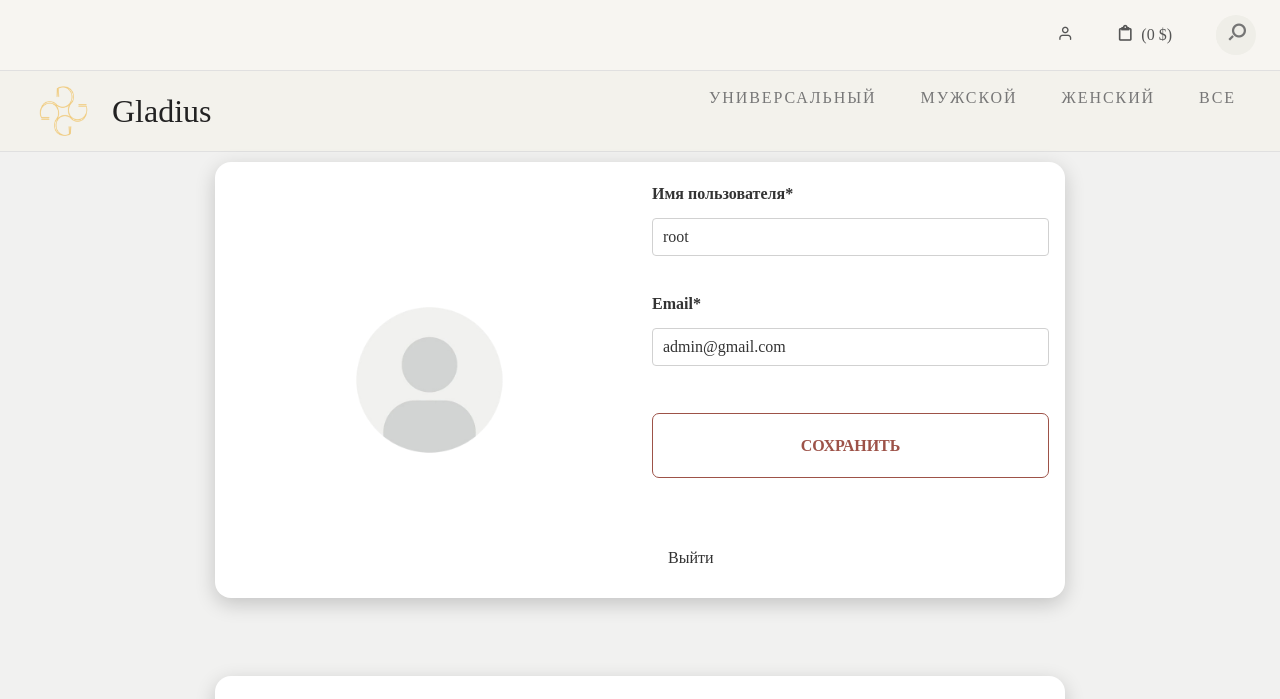
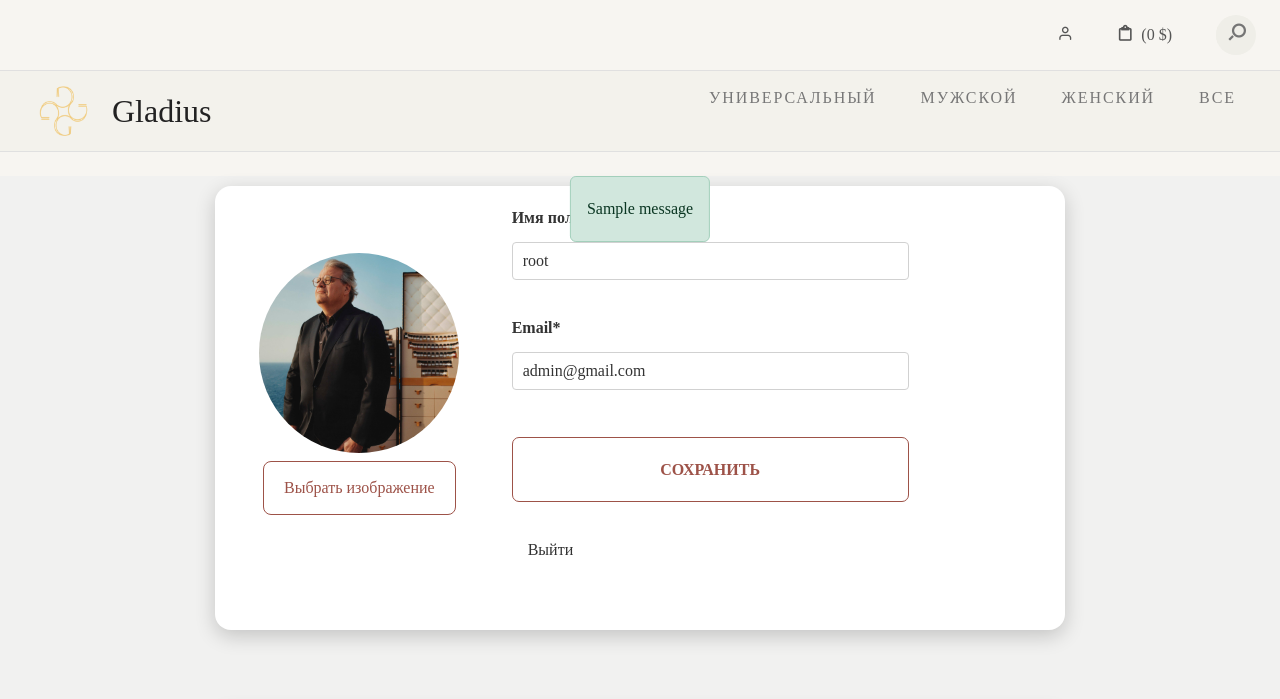
Before and after one commit to KadyrberdiJs/Gladius, a Django app: page /user/profile/ in a window 1280 px wide. Shown: the top 699 px of the page. Run offline with Django 5.2, Linux system fonts and the light colour scheme; a user stored in the database is signed in; data comes from the database, SQL or seed files in the repository; both versions use the stored data as it was after the commit; tables that the repository leaves empty hold one stand-in row (values such as "Sample post"); one stand-in notice (Sample message) is shown; some libraries are stand-ins or nearby versions; some web fonts are replaced.

Commit message:
profile page is full ready

```diff
--- a/parfumes/templates/parfumes/catalog.html
+++ b/parfumes/templates/parfumes/catalog.html
@@ -18,7 +18,7 @@
 
 			 <form action=""
 			  method='GET' id='sortForm'>
-				 <select class="form-select form-select-sm"
+				 <select class="form-select form-select-sm luxury-select"
 				 name='sort_by' id='sortSelect'>
 				 <option value="" disabled {% if not request.GET.sort_by %}selected{% endif %} hidden>Фильтры</option>
 					 <option value="relevant"
--- a/parfumes/templates/parfumes/product.html
+++ b/parfumes/templates/parfumes/product.html
@@ -21,7 +21,7 @@
 			</div>
 
 
-    <form action="{% url "cart:add_to_cart" 1%}" method='post'>
+    <form action="" method='post'>
       {% csrf_token %}
       <label>Выбери объем (ml):</label>
       <select class="ml_size d-flex" name="ml_size" required>
--- a/static/css/style.css
+++ b/static/css/style.css
@@ -3251,3 +3251,43 @@ small {
 .footer a:hover {
     text-decoration: underline;
 }
+
+.custom-file-upload {
+    display: inline-block;
+    padding: 10px 20px;
+    cursor: pointer;
+    background: white;
+    color: #9D5248;
+    border-radius: 8px;
+    border: 1px solid #9D5248;
+    font-weight: 500;
+    transition: background 0.7s;
+}
+.custom-file-upload:hover {
+    background: #9D5248;
+    color: white;
+}
+#id_image {
+    display: none; /* hide the real file input */
+}
+.luxury-select {
+    border: 1px solid #9D5248; /* luxurious border */
+    color: #9D5248;            /* text color */
+    font-weight: 500;           /* medium weight for elegance */
+    font-family: "Playfair Display", serif;
+    border-radius: 8px;         /* smooth rounded corners */
+    padding: 0.35rem 0.75rem;   /* minimal padding */
+    background-color: #fff;     /* clean background */
+    transition: all 0.3s ease; /* smooth hover/focus */
+}
+
+.luxury-select:focus {
+    outline: none;
+    border-color: #6b3733;      /* slightly darker shade on focus */
+    box-shadow: 0 0 5px rgba(157, 82, 72, 0.5);
+}
+
+.luxury-select option {
+    color: #333;                /* readable option text */
+    background-color: #fff;
+}
--- /dev/null
+++ b/static/js/alert.js
@@ -0,0 +1,208 @@
+// Когда html документ готов (прорисован)
+$(document).ready(function () {
+    // берем в переменную элемент разметки с id jq-notification для оповещений от ajax
+    var successMessage = $("#jq-notification");
+
+    // Ловим собыитие клика по кнопке добавить в корзину
+    $(document).on("click", ".add-to-cart", function (e) {
+        // Блокируем его базовое действие
+        e.preventDefault();
+
+        // Берем элемент счетчика в значке корзины и берем оттуда значение
+        var goodsInCartCount = $("#goods-in-cart-count");
+        var cartCount = parseInt(goodsInCartCount.text() || 0);
+
+        // Получаем id товара из атрибута data-product-id
+        var product_id = $(this).data("product-id");
+
+        // Из атрибута href берем ссылку на контроллер django
+        var add_to_cart_url = $(this).attr("href");
+
+        // делаем post запрос через ajax не перезагружая страницу
+        $.ajax({
+            type: "POST",
+            url: add_to_cart_url,
+            data: {
+                product_id: product_id,
+                csrfmiddlewaretoken: $("[name=csrfmiddlewaretoken]").val(),
+            },
+            success: function (data) {
+                // Сообщение
+                successMessage.html(data.message);
+                successMessage.fadeIn(400);
+                // Через 7сек убираем сообщение
+                setTimeout(function () {
+                    successMessage.fadeOut(400);
+                }, 3000);
+
+                // Увеличиваем количество товаров в корзине (отрисовка в шаблоне)
+                cartCount++;
+                goodsInCartCount.text(cartCount);
+
+                // Меняем содержимое корзины на ответ от django (новый отрисованный фрагмент разметки корзины)
+                var cartItemsContainer = $("#cart-items-container");
+                cartItemsContainer.html(data.cart_items_html);
+
+            },
+
+            error: function (data) {
+                console.log("Ошибка при добавлении товара в корзину");
+            },
+        });
+    });
+})
+
+    // Ловим собыитие клика по кнопке удалить товар из корзины
+    $(document).on("click", ".remove-from-cart", function (e) {
+        // Блокируем его базовое действие
+        e.preventDefault();
+
+        // Берем элемент счетчика в значке корзины и берем оттуда значение
+        var goodsInCartCount = $("#goods-in-cart-count");
+        var cartCount = parseInt(goodsInCartCount.text() || 0);
+
+        // Получаем id корзины из атрибута data-cart-id
+        var cart_id = $(this).data("cart-id");
+        // Из атрибута href берем ссылку на контроллер django
+        var remove_from_cart = $(this).attr("href");
+
+        // делаем post запрос через ajax не перезагружая страницу
+        $.ajax({
+
+            type: "POST",
+            url: remove_from_cart,
+            data: {
+                cart_id: cart_id,
+                csrfmiddlewaretoken: $("[name=csrfmiddlewaretoken]").val(),
+            },
+            success: function (data) {
+                // Сообщение
+                successMessage.html(data.message);
+                successMessage.fadeIn(400);
+                // Через 7сек убираем сообщение
+                setTimeout(function () {
+                    successMessage.fadeOut(400);
+                }, 3000);
+
+                // Уменьшаем количество товаров в корзине (отрисовка)
+                cartCount -= data.quantity_deleted;
+                goodsInCartCount.text(cartCount);
+
+                // Меняем содержимое корзины на ответ от django (новый отрисованный фрагмент разметки корзины)
+                var cartItemsContainer = $("#cart-items-container");
+                cartItemsContainer.html(data.cart_items_html);
+
+            },
+
+            error: function (data) {
+                console.log("Ошибка при добавлении товара в корзину");
+            },
+        });
+    });
+
+
+    // Теперь + - количества товара
+    // Обработчик события для уменьшения значения
+    $(document).on("click", ".decrement", function () {
+        // Берем ссылку на контроллер django из атрибута data-cart-change-url
+        var url = $(this).data("cart-change-url");
+        // Берем id корзины из атрибута data-cart-id
+        var cartID = $(this).data("cart-id");
+        // Ищем ближайшеий input с количеством
+        var $input = $(this).closest('.input-group').find('.number');
+        // Берем значение количества товара
+        var currentValue = parseInt($input.val());
+        // Если количества больше одного, то только тогда делаем -1
+        if (currentValue > 1) {
+            $input.val(currentValue - 1);
+            // Запускаем функцию определенную ниже
+            // с аргументами (id карты, новое количество, количество уменьшилось или прибавилось, url)
+            updateCart(cartID, currentValue - 1, -1, url);
+        }
+    });
+
+    // Обработчик события для увеличения значения
+    $(document).on("click", ".increment", function () {
+        // Берем ссылку на контроллер django из атрибута data-cart-change-url
+        var url = $(this).data("cart-change-url");
+        // Берем id корзины из атрибута data-cart-id
+        var cartID = $(this).data("cart-id");
+        // Ищем ближайшеий input с количеством
+        var $input = $(this).closest('.input-group').find('.number');
+        // Берем значение количества товара
+        var currentValue = parseInt($input.val());
+
+        $input.val(currentValue + 1);
+
+        // Запускаем функцию определенную ниже
+        // с аргументами (id карты, новое количество, количество уменьшилось или прибавилось, url)
+        updateCart(cartID, currentValue + 1, 1, url);
+    });
+
+    function updateCart(cartID, quantity, change, url) {
+        $.ajax({
+            type: "POST",
+            url: url,
+            data: {
+                cart_id: cartID,
+                quantity: quantity,
+                csrfmiddlewaretoken: $("[name=csrfmiddlewaretoken]").val(),
+            },
+
+            success: function (data) {
+                 // Сообщение
+                successMessage.html(data.message);
+                successMessage.fadeIn(400);
+                 // Через 7сек убираем сообщение
+                setTimeout(function () {
+                     successMessage.fadeOut(400);
+                }, 3000);
+
+                // Изменяем количество товаров в корзине
+                var goodsInCartCount = $("#goods-in-cart-count");
+                var cartCount = parseInt(goodsInCartCount.text() || 0);
+                cartCount += change;
+                goodsInCartCount.text(cartCount);
+
+                // Меняем содержимое корзины
+                var cartItemsContainer = $("#cart-items-container");
+                cartItemsContainer.html(data.cart_items_html);
+
+            },
+            error: function (data) {
+                console.log("Ошибка при добавлении товара в корзину");
+            },
+        });
+    }
+
+    // Берем из разметки элемент по id - оповещения от django
+    var notification = $("#notification");
+    // И через 7 сек. убираем
+    if (notification.length > 0) {
+        setTimeout(function () {
+            notification.alert("close");
+        }, 7000);
+    }
+
+    // При клике по значку корзины открываем всплывающее(модальное) окно
+    $("#modalButton").click(function () {
+        $("#exampleModal").appendTo("body");
+
+        $("#exampleModal").modal("show");
+    });
+
+    // Собыите клик по кнопке закрыть окна корзины
+    $("#exampleModal .btn-close").click(function () {
+        $("#exampleModal").modal("hide");
+    });
+
+    // Обработчик события радиокнопки выбора способа доставки
+    $("input[name='requires_delivery']").change(function () {
+        var selectedValue = $(this).val();
+        // Скрываем или отображаем input ввода адреса доставки
+        if (selectedValue === "1") {
+            $("#deliveryAddressField").show();
+        } else {
+            $("#deliveryAddressField").hide();
+        }
+    });
--- a/templates/base.html
+++ b/templates/base.html
@@ -107,7 +107,9 @@
 
 	</div><!--header-wrap-->
 
+{% include "includes/alert.html" %}
 {% block content %}
+
 	<!--Контент на странице-->
 	<section id="billboard">
 
@@ -431,6 +433,7 @@
 		crossorigin="anonymous"></script>
 	<script src={% static "js/plugins.js" %}></script>
 	<script src={% static "js/script.js" %}></script>
+	<script src={% static "js/alert.js" %}></script>
 
 </body>
 
--- /dev/null
+++ b/templates/includes/alert.html
@@ -0,0 +1,39 @@
+{% load static %}
+
+
+{% if form.non_field_errors %}
+  <div class="container mt-4">
+      <div class="row justify-content-center">
+          <div class="col-md-6">
+              <div class="alert alert-danger alert-dismissible fade show custom-shadow" role="alert">
+                  {{form.non_field_errors}}
+                  <button type="button" class="btn-close" data-bs-dismiss="alert" aria-label="Close"></button>
+              </div>
+          </div>
+      </div>
+  </div>
+{% endif %}
+
+<div class="container mt-4">
+    <div class="row justify-content-center">
+        <div class="col-md-6">
+            {% if messages %}
+                {% for message in messages %}
+                    {% if message.tags == 'success' %}
+                    <div id="notification" class="position-fixed start-50 translate-middle-x z-3 alert alert-success fade show" role="alert">
+                        {{ message }}
+                    </div>
+                    {% endif %}
+                    {% if message.tags == 'warning' %}
+                    <div id="notification" class="position-fixed start-50 translate-middle-x z-3 alert alert-danger fade show" role="alert">
+                        {{ message }}
+                    </div>
+                    {% endif %}
+                {% endfor %}
+            {% endif %}
+
+            <div id="jq-notification" class="position-fixed start-50 translate-middle-x z-3 alert alert-success fade show" style="display: none;" role="alert">
+            </div>
+        </div>
+    </div>
+</div>
--- a/user/forms.py
+++ b/user/forms.py
@@ -23,11 +23,10 @@ class UserRegisterForm(UserCreationForm):
     fields = ['username', 'email', 'password1', 'password2']
 
 class ProfileForm(UserChangeForm):
+  class Meta:
+    model = User
+    fields = ['image','username', 'email', ]
+
   image = forms.ImageField(required=False)
   username = forms.CharField()
   email = forms.EmailField()
-  password = forms.CharField()
-
-  class Meta:
-    model = User
-    fields = ['image','username', 'email', 'password']
--- a/user/templates/user/profile.html
+++ b/user/templates/user/profile.html
@@ -9,13 +9,31 @@
           <div class="col-lg-12 mb-4 mb-sm-5">
               <div class="card card-style1 border-0">
                   <div class="card-body p-1-9 p-sm-2-3 p-md-6 p-lg-7">
+                      <form action="{% url "user:profile" %}" method='post' enctype="multipart/form-data">
+                          {% csrf_token %}
                       <div class="row align-items-center">
-                          <div class="col-lg-6 mb-4 mb-lg-0 d-flex justify-content-center ">
-                              <img class="img-fluid w-50" src="{% static "images/icons/profile-icon.png" %}" alt="...">
-                          </div>
+                        <div class="col-md-4 text-center">
+                            {% if user.image %}
+                            <img src="{{ user.image.url }}" alt="Profile"
+                            class="rounded-circle"
+                            style="width: 200px; height: 200px; object-fit: cover;">
+                            {% else %}
+                            <img src="{% static "images/icons/profile-icon.png" %}" alt="Profile" class="rounded-circle"
+                            style="width: 200px; height: 200px; object-fit: cover;">
+                            {% endif %}
+
+                            <!-- File input -->
+                            <label for="id_image" class="custom-file-upload mt-2">
+                                Выбрать изображение
+                            </label>
+                            <input type="file" id="id_image" name="image" accept="image/*">
+                            {% if form.image.errors %}
+                            <div class="alert alert-danger alert-dismissible fade show mt-2">
+                                {{ form.image.errors }}
+                            </div>
+                            {% endif %}
+                        </div>
                           <div class="col-lg-6 px-xl-10">
-                            <form action="{% url "user:profile" %}" method='post'>
-                                {% csrf_token %}
                               <div class="row">
 
                                   <div class="col-md-12 mb-0">
@@ -25,6 +43,11 @@
                                           name="username"
                                           value="{{form.username.value}}"
                                           required>
+                                          {% if form.username.errors %}
+                                          <div class='alert  alert-danger alert-dismissible fade show'>
+                                            {{ form.username.errors.0 }}
+                                          </div>
+                                          {% endif %}
                                   </div>
                                   <div class="col-md-12 mb-0">
                                       <label for="email" class="form-label">Email*</label>
@@ -33,6 +56,12 @@
                                           name="email"
                                           value="{{form.email.value}}"
                                           required>
+
+                                          {% if form.email.errors %}
+                                          <div class='alert  alert-danger alert-dismissible fade show'>
+                                            {{ form.email.errors.0 }}
+                                          </div>
+                                          {% endif %}
                                   </div>
                               </div>
                               <button type="submit" class="product-button">Сохранить</button>
--- a/user/views.py
+++ b/user/views.py
@@ -60,7 +60,7 @@ class UserRegisterView(CreateView):
        return context
 
 
-class UserProfileView(LoginRequiredMixin,UpdateView):
+class UserProfileView(LoginRequiredMixin,UpdateView,):
    template_name = 'user/profile.html'
    form_class = ProfileForm
    success_url = reverse_lazy("user:profile")
```
Also changed, not shown: db.sqlite3, media/users_images/Jacques_Cavallier.jpg (added), media/users_images/Jacques_Cavallier_ppuXWlM.jpg (added), media/users_images/Jacques_Cavallier_vmYuvep.jpg (added), media/users_images/product-item5.jpg (added), static/js/script.js (line endings or trailing spaces).
